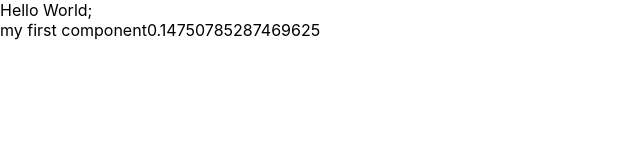
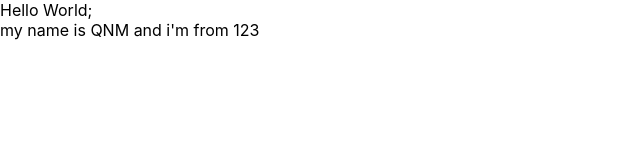
Before and after one commit to MinhQuangNguyen321/react-learning-chapter-3, a React (Create React App) app: page / in a window 1280 px wide. Shown: the top 160 px of the page, without its empty margins (0-640 px from the left). Built offline with nearby package versions, Linux system fonts and the light colour scheme.

Commit message:
lesson 17

```diff
--- a/src/App.js
+++ b/src/App.js
@@ -3,26 +3,35 @@
 import { useDispatch, useSelector } from "react-redux";
 import { increaseCounter, decreaseCounter } from "./redux/action/counterAction";
 import MyComponent from "./components/MyComponent";
+import React from "react";
+import { render } from "@testing-library/react";
 
-const App = () => {
-  const count = useSelector((state) => state.counter.count);
-  const dispatch = useDispatch();
+class App extends React.Component {
+  render() {
+    return (
+      <div>
+        Hello World;
+        <MyComponent />
+      </div>
+    );
+  }
+}
 
-  return (
-    <div>
-      Hello World;
-      <MyComponent />
-    </div>
-    // <div className="App">
-    //   <header className="App-header">
-    //     <img src={logo} className="App-logo" alt="logo" />
-    //     <p>Hello World</p>
-    //     <div>Count = {count}</div>
-    //     <button onClick={() => dispatch(increaseCounter())}>Increase</button>
-    //     <button onClick={() => dispatch(decreaseCounter())}>Decrease</button>
-    //   </header>
-    // </div>
-  );
-};
+// const App = () => {
+//   const count = useSelector((state) => state.counter.count);
+//   const dispatch = useDispatch();
+
+//   return (
+//     <div className="App">
+//       <header className="App-header">
+//         <img src={logo} className="App-logo" alt="logo" />
+//         <p>Hello World</p>
+//         <div>Count = {count}</div>
+//         <button onClick={() => dispatch(increaseCounter())}>Increase</button>
+//         <button onClick={() => dispatch(decreaseCounter())}>Decrease</button>
+//       </header>
+//     </div>
+//   );
+// };
 
 export default App;
--- a/src/components/MyComponent.js
+++ b/src/components/MyComponent.js
@@ -1,11 +1,16 @@
 import React from "react";
 
 class MyComponent extends React.Component {
+  state = {
+    name: "QNM",
+    address: "123",
+    age: 19,
+  };
+
   render() {
     return (
       <div>
-        my first component
-        {Math.random()}
+        my name is {this.state.name} and i'm from {this.state.address}
       </div>
     );
   }
```
